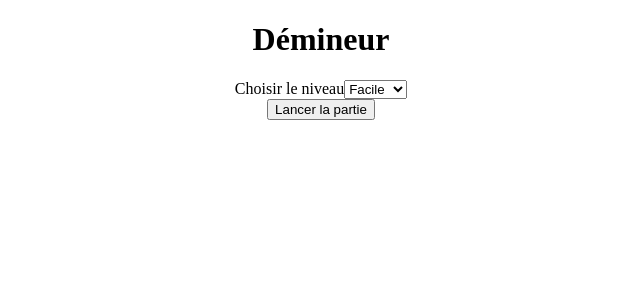
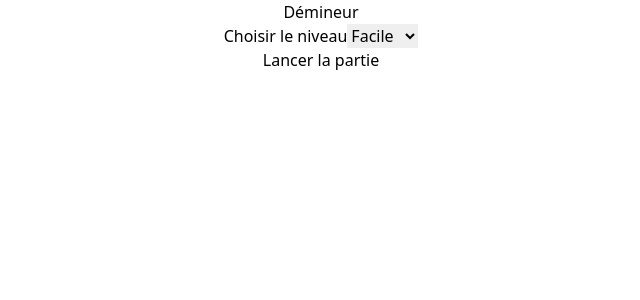
Before and after one commit to Toxiano/demineur, a React (Create React App) app: page / in a window 1280 px wide. Shown: the top 300 px of the page, without its empty margins (319-959 px from the left). Built offline with nearby package versions, Linux system fonts and the light colour scheme.

Commit message:
add tailwind

```diff
--- a/package.json
+++ b/package.json
@@ -39,5 +39,8 @@
       "last 1 firefox version",
       "last 1 safari version"
     ]
+  },
+  "devDependencies": {
+    "tailwindcss": "^3.2.7"
   }
 }
--- a/src/index.css
+++ /dev/null
@@ -1,3 +0,0 @@
-.App {
-  text-align: center;
-}
--- /dev/null
+++ b/src/styles/index.css
@@ -0,0 +1,7 @@
+@tailwind base;
+@tailwind components;
+@tailwind utilities;
+
+.App {
+    text-align: center;
+}
--- /dev/null
+++ b/tailwind.config.js
@@ -0,0 +1,10 @@
+/** @type {import('tailwindcss').Config} */
+module.exports = {
+    content: [
+        "./src/**/*.{js,jsx,ts,tsx}",
+    ],
+    theme: {
+        extend: {},
+    },
+    plugins: [],
+}
```
Also changed, not shown: src/index.tsx (+6 -7 lines), src/components/App.tsx (renamed from src/App.tsx), src/components/Board.tsx (renamed from src/Board.tsx), src/components/Options.tsx (renamed from src/Options.tsx), src/components/Timer.tsx (renamed from src/Timer.tsx), src/styles/App.css (renamed from src/App.css), 1 other file (tests, documents, lock files or other folders).
